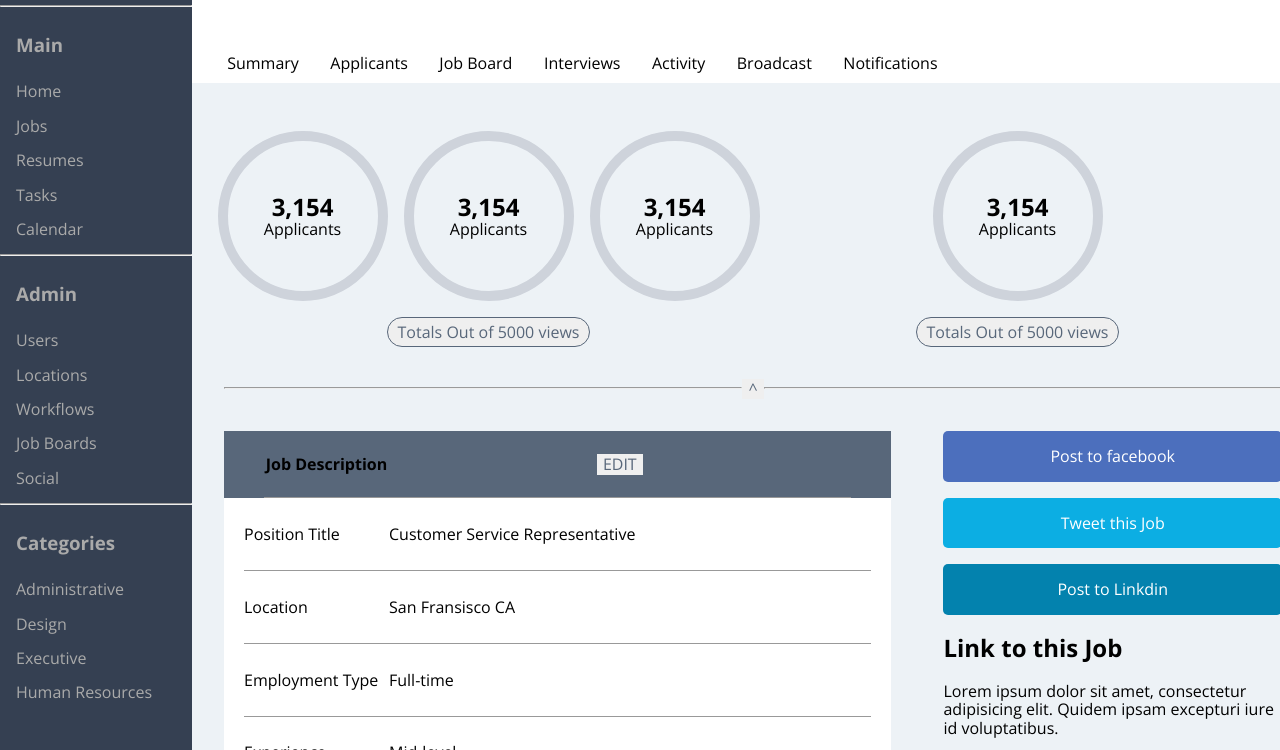
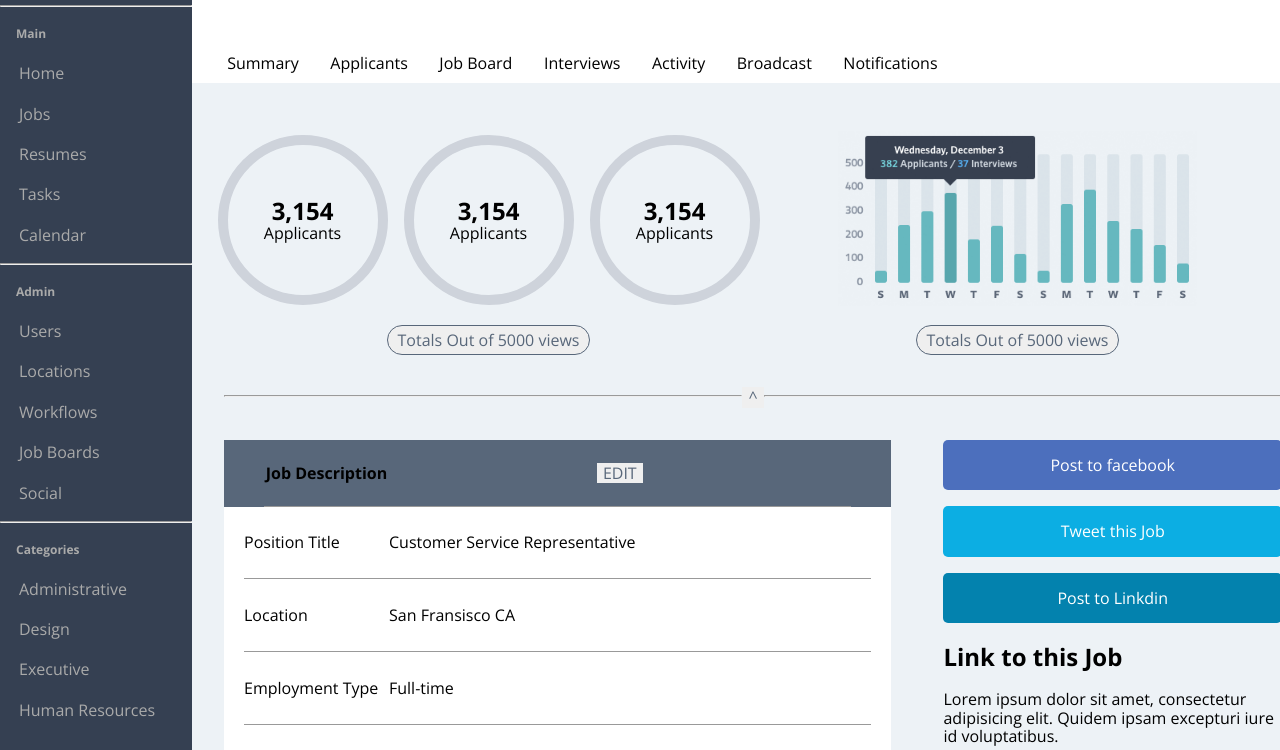
Before and after one commit to KevinKra/kk-comp-challenge-2, a plain HTML site: page index.html in a window 1280 px wide. Shown: the part 177-927 px from the top of the page. Drawn offline with nearby package versions, Linux system fonts and the light colour scheme.

Commit message:
Create bar graph

```diff
--- a/index.html
+++ b/index.html
@@ -99,7 +99,7 @@
 			<main class="main-content">
 				<section class="main-content-body">
 					<div class="graphs">
-						<section class="graph-body-1">
+						<section class="graph-body">
 							<article class="graph-section">
 								<div class="graph-container">
 									<article class="circular-graph">
@@ -122,12 +122,11 @@
 							</article>
 							<button class="btn btn-2">Totals Out of 5000 views</button>
 						</section>
-						<section class="graph-body-1">
+						<section class="graph-body">
 							<article class="graph-section">
-								<div class="graph-container">
-									<article class="circular-graph">
-										<h2>3,154</h2>
-										<p>Applicants</p>
+								<div>
+									<article class="bar-graph">
+										<img class="bar-graph-1" src="images/image.png">
 									</article>
 								</div>
 							</article>
--- a/styles/styles.scss
+++ b/styles/styles.scss
@@ -98,12 +98,18 @@ ul {
 		}
 		.side-nav {
 			@include flex-column;
+			h3 {
 				padding-left: 1rem;
+				font-size: 12px;
+			}
 			li {
-				padding: .5rem 0;
+				border: 3px solid transparent;
+				padding: .5rem 1rem;
 				&:hover {
 					cursor: pointer;
 					color: #eee;
+					background-color: $supportColor;
+					border-left: 3px solid $buttonActive;
 				}
 			}
 		}
@@ -116,11 +122,14 @@ ul {
 			@include flex-row;
 			height: 3rem;
 			.top-search-bar {
+				border: 1px solid #999;
 				border-left: none;
 				border-right: none;
-				border: 1px solid #999;
 				padding-left: .5rem;
 				width: 100%;
+				&:focus {
+					border: 2px solid $buttonActive;
+				}
 			}
 			input:focus {
 				outline: none;
@@ -180,7 +189,7 @@ ul {
 			.graphs {
 				display: flex;
 			}
-				.graph-body-1 {
+			.graph-body {
 				min-width: 500px;
 				text-align: center;
 				width: 50%;
@@ -193,9 +202,13 @@ ul {
 				.graph-container {
 					border-radius: 50%;
 					border: 10px solid #ced3db;
-						margin: 0 .5rem;
+					margin: 4px .5rem;
 					min-height: 150px;
 					min-width: 150px;
+				}
+				.bar-graph-1 {
+					width: auto;
+					height: 175px;
 				}
 				.circular-graph {
 					@include flex-column;
```
Also changed, not shown: images/image.png (added), styles/styles.css, 1 other file. Lines whose indentation alone changed are shown as unchanged.
